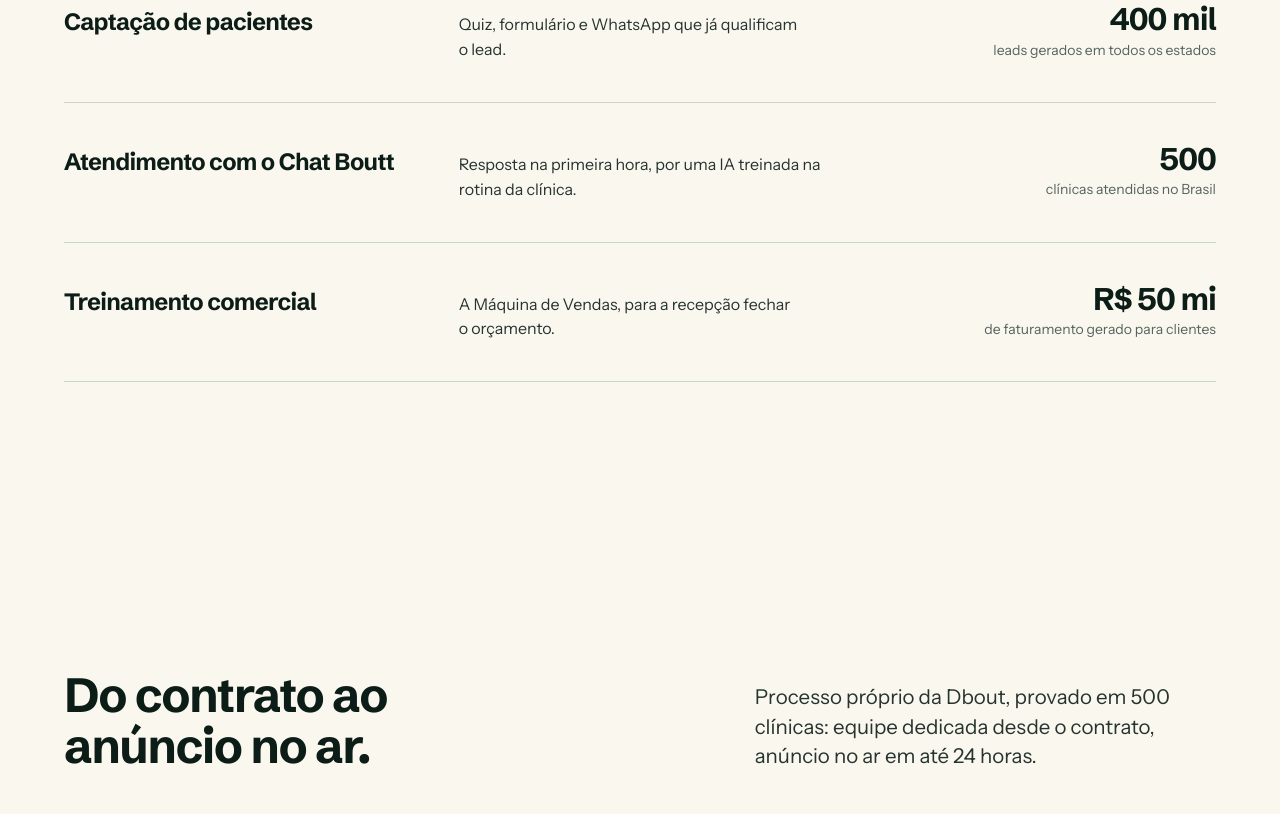
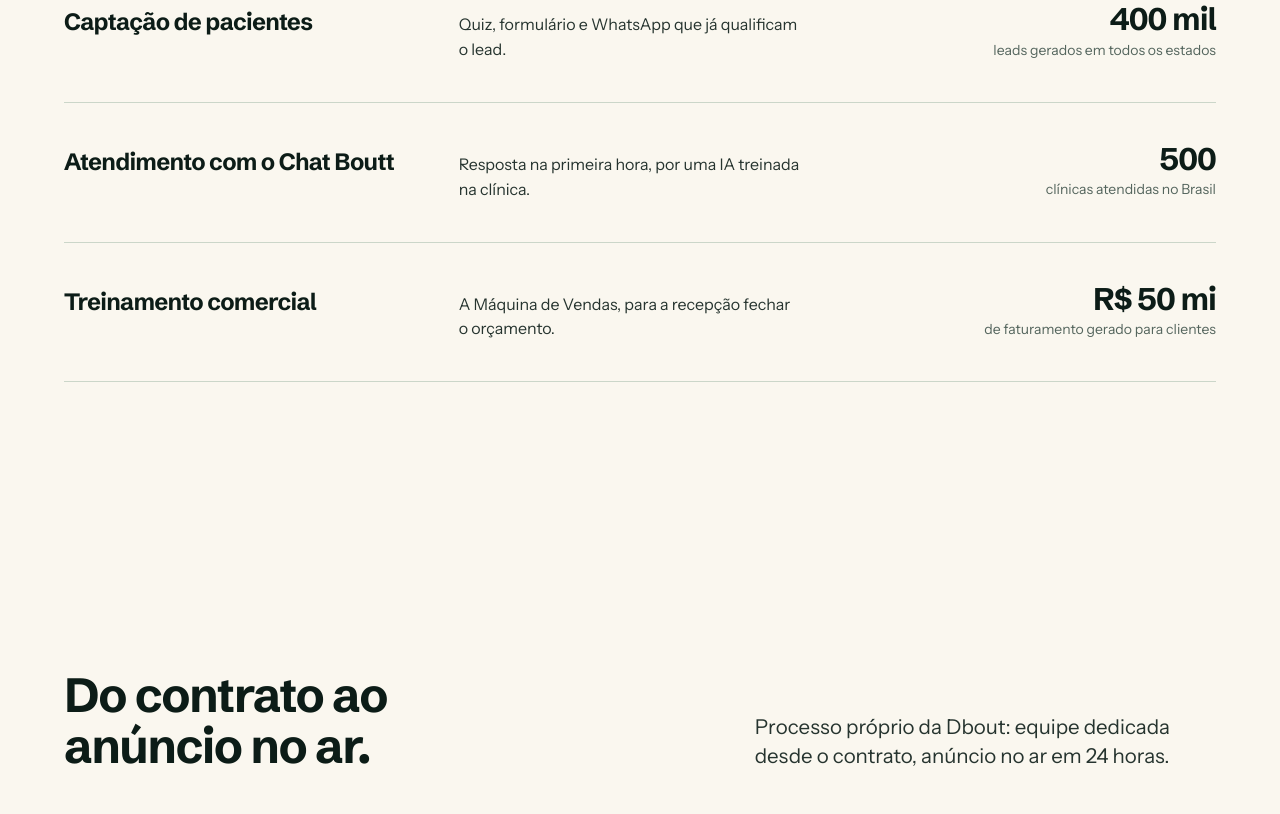
Before and after one commit to manualdotrafego/dbout-site, a plain HTML site: page index.html in a window 1280 px wide. Shown: the part 1286-2100 px from the top of the page. Drawn offline with Linux system fonts and the light colour scheme.

Commit message:
Jornada: lead mais curto, dentro do orçamento de palavras por tela
Co-Authored-By: Claude Fable 5.1 <noreply@anthropic.com>

```diff
--- a/index.html
+++ b/index.html
@@ -75,7 +75,7 @@
         </li>
         <li data-reveal style="--i: 2">
           <h3>Atendimento com o Chat Boutt</h3>
-          <p>Resposta na primeira hora, por uma IA treinada na rotina da clínica.</p>
+          <p>Resposta na primeira hora, por uma IA treinada na clínica.</p>
           <span class="figure">500<small>clínicas atendidas no Brasil</small></span>
         </li>
         <li data-reveal style="--i: 3">
@@ -91,7 +91,7 @@
     <div class="container">
       <div class="head">
         <h2 id="t-jornada">Do contrato ao anúncio no ar.</h2>
-        <p class="lead">Processo próprio da Dbout, provado em 500 clínicas: equipe dedicada desde o contrato, anúncio no ar em até 24 horas.</p>
+        <p class="lead">Processo próprio da Dbout: equipe dedicada desde o contrato, anúncio no ar em 24 horas.</p>
       </div>
       <figure class="filme plastic" data-loop>
         <video class="filme__video" muted loop playsinline preload="metadata" poster="assets/jornada-poster.jpg" width="1600" height="900" aria-label="Animação dos seis passos, do contrato aos pacientes chegando">
```
Also changed, not shown: elementor-dbout-home.json (+1 -1 lines).
